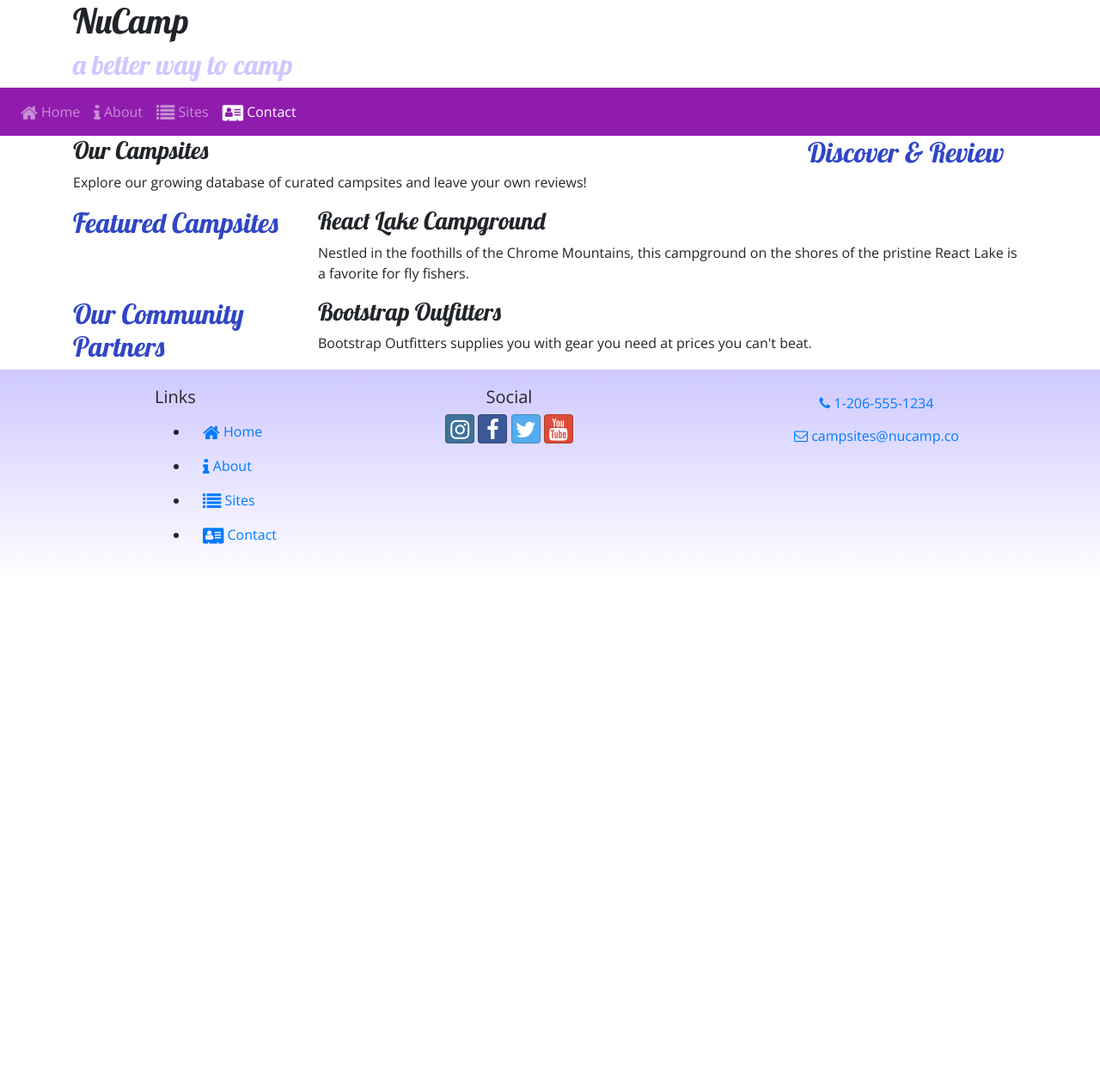
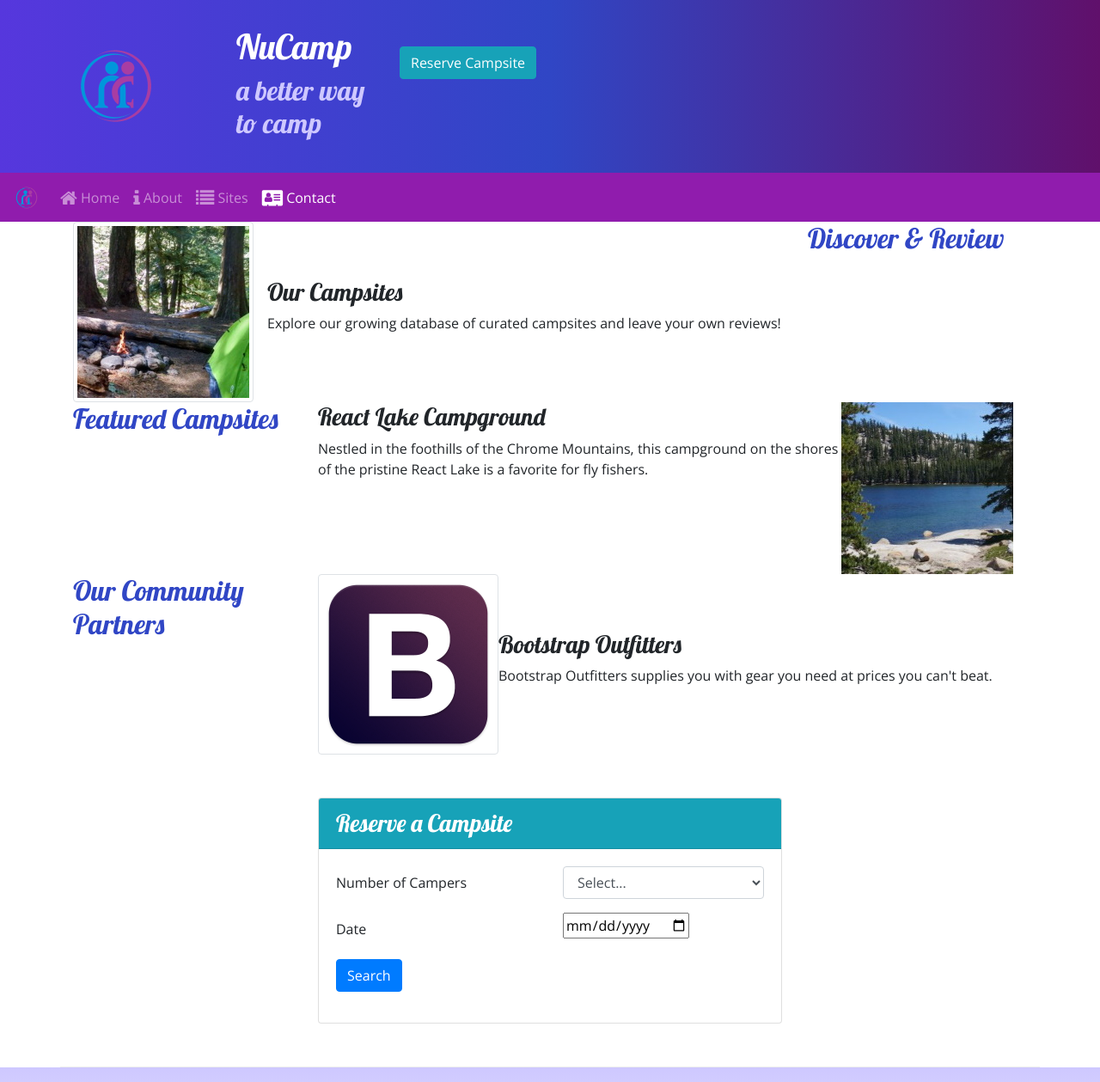
Before and after one commit to srhodes/Nucamp-Website, a website: page index.html in a window 1280 px wide. Shown: the top 1259 px of the page at 86% size. Before the commit the page ends 800 px from the top, so only its background shows below. Drawn offline with nearby package versions, Linux system fonts and the light colour scheme.

Commit message:
add images

```diff
--- a/index.html
+++ b/index.html
@@ -26,22 +26,26 @@
 
 <body>
 
-    <header>
+    <header class="jumbotron jumbotron-fluid">
         <div class="container">
             <div class="row">
-                <div class="col">
+                <div class="col-4 col-sm-3 col-md-2 align-self-center">
+                    <a href="index.html"><img src="img/logo.png" class="img-fluid" /></a>
+                </div>
+                <div class="col-md-4 col-xl-2">
                     <h1>NuCamp</h1>
                     <h2>a better way to camp</h2>
+                </div>
+                <div class="col-md-4 col-xl-2 mt-4">
+                    <a class="btn btn-info" href="#reserveForm" role="button">Reserve Campsite</a>
                 </div>
             </div>
         </div>
     </header>
 
-
-
-
     <nav class="navbar navbar-expand-sm navbar-dark sticky-top">
-        <button class="navbar-toggler ml-auto" type="button" data-toggle="collapse" data-target="#nucampNavbar">
+        <a class="navbar-brand" href="#"><img src="img/logo.png" height="30" width="30"></a>
+        <button class="navbar-toggler" type="button" data-toggle="collapse" data-target="#nucampNavbar">
             <span class="navbar-toggler-icon"></span>
         </button>
         <ul class="navbar-nav">
@@ -50,21 +54,32 @@
             <li class="nav-item"><a class="nav-link" href="aboutus.html"><i class="fa fa-info fa-lg"></i>
                     About</a></li>
             <li class="nav-item"><a class="nav-link" href="#"><i class="fa fa-list fa-lg"></i> Sites</a></li>
-            <li class="nav-item active"><a class="nav-link" href="#"><i class="fa fa-address-card fa-lg"></i>
+            <li class="nav-item active"><a class="nav-link" href="contactus.html"><i
+                        class="fa fa-address-card fa-lg"></i>
                     Contact</a></li>
         </ul>
     </nav>
 
 
     <div class="container">
+
         <div class="row">
+
             <div class="col-sm-4 order-sm-last col-md-3">
                 <h2>Discover & Review</h2>
             </div>
+
             <div class="col">
+                <div class="media">
+                    <img class="d-flex mr-3 img-thumbnail" src="img/breadcrumb-trail-thumb.jpg"
+                        alt="Breadcrumb-trail-thumb">
+                    <div class="media-body align-self-center">
                         <h3>Our Campsites</h3>
-                <p class="d-none d-sm-block">Explore our growing database of curated campsites and leave your own
+                        <p class="d-none d-sm-block">Explore our growing database of curated campsites and leave your
+                            own
                             reviews!</p>
+                    </div>
+                </div>
             </div>
         </div>
 
@@ -73,11 +88,17 @@
                 <h2>Featured Campsites</h2>
             </div>
             <div class="col">
+                <div class="media">
+                    <div class="media-body">
                         <h3>React Lake Campground</h3>
-                <p class="d-none d-sm-block">Nestled in the foothills of the Chrome Mountains, this campground on the
+                        <p class="d-none d-sm-block">Nestled in the foothills of the Chrome Mountains, this campground
+                            on
+                            the
                             shores of the pristine React Lake is a favorite for fly fishers.</p>
                     </div>
-
+                    <img class="d-flex mr-3 .img-thumbnail" src="img/react-lake-thumb.jpg" alt="">
+                </div>
+            </div>
         </div>
 
         <div class="row">
@@ -85,12 +106,70 @@
                 <h2>Our Community Partners</h2>
             </div>
             <div class="col">
+                <div class="media">
+                    <img class="d-flex mr-30 img-thumbnail" src="img/bootstrap-thumb.png" alt="Bootstrap Outfitters" />
+                    <div class="media-body align-self-center">
                         <h3>Bootstrap Outfitters</h3>
-                <p class="d-none d-sm-block">Bootstrap Outfitters supplies you with gear you need at prices you can't
+                        <p class="d-none d-sm-block">Bootstrap Outfitters supplies you with gear you need at prices you
+                            can't
                             beat.</p>
                     </div>
                 </div>
             </div>
+        </div>
+        <div class="row row-content">
+            <div class="col-sm-6 mx-auto">
+                <div class="card">
+                    <h3 class="card-header bg-info text-white">Reserve a Campsite</h3>
+
+                    <div class="card-body">
+                        <form id="reserveForm" action="">
+                            <div class="row form-group">
+                                <!-- add Bootstrap col classes to label-->
+                                <label class="col-sm-6 col-12 col-form-label" for="">Number of Campers</label>
+                                <div class="col">
+                                    <select class="form-control" name="" id="numCampers">
+                                        <option value="">Select...</option>
+                                        <option value="1"></option>
+                                        <option value="2"></option>
+                                        <option value="3"></option>
+                                        <option value="4"></option>
+                                        <option value="5"></option>
+                                        <option value="6"></option>
+                                    </select>
+                                </div>
+                            </div>
+
+                            <div class="row form-group">
+
+                                <label class="col-sm-6 col-12 col-form-label" for="date" id="" name="date">Date</label>
+
+
+                                <div class="col-sm-6 col-12">
+                                    <input type="date" name="date" id="date" placeholder="">
+                                </div>
+
+                            </div>
+
+                            <div class="row form-group">
+                                <div class="col">
+                                    <button class="btn btn-primary" type="submit">Search</button>
+                                </div>
+                            </div>
+                        </form>
+                    </div>
+
+                </div>
+
+            </div>
+
+        </div>
+    </div>
+    </div>
+
+    </div>
+
+
 
     <footer>
         <div class="container">
@@ -129,6 +208,7 @@
             </div>
         </div>
     </footer>
+
     <!-- jQuery must come first, then Popper.js, then the Bootstrap JavaScript plugins.-->
     <script src="node_modules/jquery/dist/jquery.slim.min.js"></script>
     <script src="node_modules/popper.js/dist/umd/popper.min.js"></script>
```
Also changed, not shown: aboutus.html (+9 -4 lines), contactus.html (+8 -5 lines), img/bootstrap-thumb.png (added), img/breadcrumb-trail-thumb.jpg (added), img/breadcrumb-trail.jpg (added), img/chrome-river-thumb.jpg (added), img/chrome-river.jpg (added), img/logo.png (added), img/react-lake-thumb.jpg (added), img/react-lake.jpg (added), 1 other file. Lines whose indentation alone changed are shown as unchanged.
